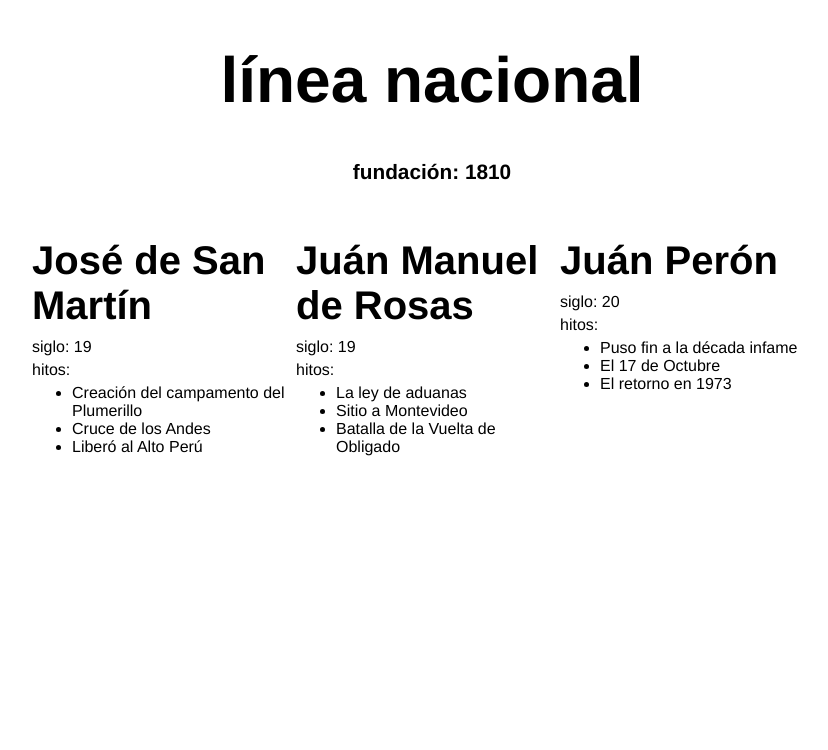
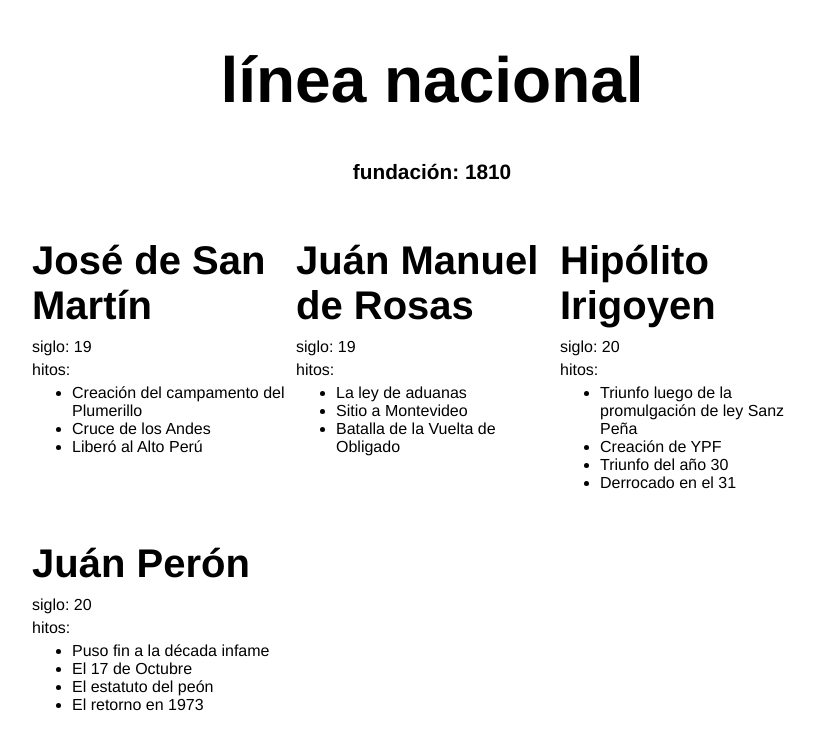
Before and after one commit to vaadri/JsonEjemplo, a plain HTML site: page public_html/index.html in a window 1280 px wide. Shown: the whole page, without its empty margins (208-1036 px from the left). Drawn offline with Linux system fonts and the light colour scheme.

Commit message:
agregué otro json y modifiqué url server

```diff
--- a/public_html/exponentes.json
+++ b/public_html/exponentes.json
@@ -1,33 +1,15 @@
 {
-  "linea" : "nacional",
-  "fundacion" : 1810,
+  "linea" : "entreguista",
+  "fundacion" : 1492,
   "exponentes" : [
     {
-      "nombre" : "José de San Martín",
+      "nombre" : "Mitre",
       "siglo" : 19,
       "hitos" : [
-        "Creación del campamento del Plumerillo",
-        "Cruce de los Andes",
-        "Liberó al Alto Perú"
-      ]
-    },
-    {
-      "nombre" : "Juán Manuel de Rosas",
-      "siglo" : 19,
-      "hitos" : [
-        "La ley de aduanas",
-        "Sitio a Montevideo",
-        "Batalla de la Vuelta de Obligado"
-      ]
-    },
-    {
-      "nombre" : "Juán Perón",
-      "siglo" : 20,
-      "hitos" : [
-        "Puso fin a la década infame",
-        "El 17 de Octubre",
-        "El retorno en 1973"
+        "Alianza con Inglaterra"
+
       ]
     }
+
   ]
 }
--- /dev/null
+++ b/public_html/exponentes_1.json
@@ -0,0 +1,44 @@
+{
+  "linea" : "nacional",
+  "fundacion" : 1810,
+  "exponentes" : [
+    {
+      "nombre" : "José de San Martín",
+      "siglo" : 19,
+      "hitos" : [
+        "Creación del campamento del Plumerillo",
+        "Cruce de los Andes",
+        "Liberó al Alto Perú"
+      ]
+    },
+    {
+      "nombre" : "Juán Manuel de Rosas",
+      "siglo" : 19,
+      "hitos" : [
+        "La ley de aduanas",
+        "Sitio a Montevideo",
+        "Batalla de la Vuelta de Obligado"
+      ]
+    },
+    {
+      "nombre" : "Hipólito Irigoyen",
+      "siglo" : 20,
+      "hitos" : [
+        "Triunfo luego de la promulgación de ley Sanz Peña",
+        "Creación de YPF",
+        "Triunfo del año 30",
+        "Derrocado en el 31"
+      ]
+    },
+    {
+      "nombre" : "Juán Perón",
+      "siglo" : 20,
+      "hitos" : [
+        "Puso fin a la década infame",
+        "El 17 de Octubre",
+        "El estatuto del peón",
+        "El retorno en 1973"
+      ]
+    }
+  ]
+}
--- a/public_html/index.html
+++ b/public_html/index.html
@@ -20,19 +20,16 @@
         </section>
 
         <script>
+            /* guardo en dos variables la referencia a los elementos
+             header y section del documento html */
             var header = document.querySelector('header');
             var section = document.querySelector('section');
-
-    var requestURL = 'http://localhost:8383/JSONejemplo/exponentes.json';
-
+            var requestURL = 'http://localhost:8384/jsonejemplo/exponentes_1.json';
             var request = new XMLHttpRequest();
-
             request.open('GET', requestURL);
-
             request.responseType = 'json';
             request.send();
-
-    request.onload = function() {
+            request.onload = function () {
                 var linea = request.response;
                 completaHeader(linea);
                 muestraExponentes(linea);
@@ -40,9 +37,12 @@
 
             function completaHeader(jsonObj) {
                 var miH1 = document.createElement('h1');
+                if (jsonObj['linea']) {
                     miH1.textContent = 'línea ' + jsonObj['linea'];
+                } else {
+                    miH1.textContent = ''
+                }
                 header.appendChild(miH1);
-
                 var miPara = document.createElement('p');
                 miPara.textContent = 'fundación: ' + jsonObj['fundacion'];
                 header.appendChild(miPara);
@@ -50,18 +50,15 @@
 
             function muestraExponentes(jsonObj) {
                 var exponentes = jsonObj['exponentes'];
-
                 for (var i = 0; i < exponentes.length; i++) {
                     var miArticle = document.createElement('article');
                     var miH2 = document.createElement('h2');
                     var miPara1 = document.createElement('p');
                     var miPara2 = document.createElement('p');
                     var miLista = document.createElement('ul');
-
                     miH2.textContent = exponentes[i].nombre;
                     miPara1.textContent = 'siglo: ' + exponentes[i].siglo;
                     miPara2.textContent = 'hitos:';
-
                     var hitos = exponentes[i].hitos;
                     for (var j = 0; j < hitos.length; j++) {
                         var listItem = document.createElement('li');
@@ -73,7 +70,6 @@
                     miArticle.appendChild(miPara1);
                     miArticle.appendChild(miPara2);
                     miArticle.appendChild(miLista);
-
                     section.appendChild(miArticle);
                 }
             }
```
Also changed, not shown: 1 other file. Lines whose indentation alone changed are shown as unchanged.
